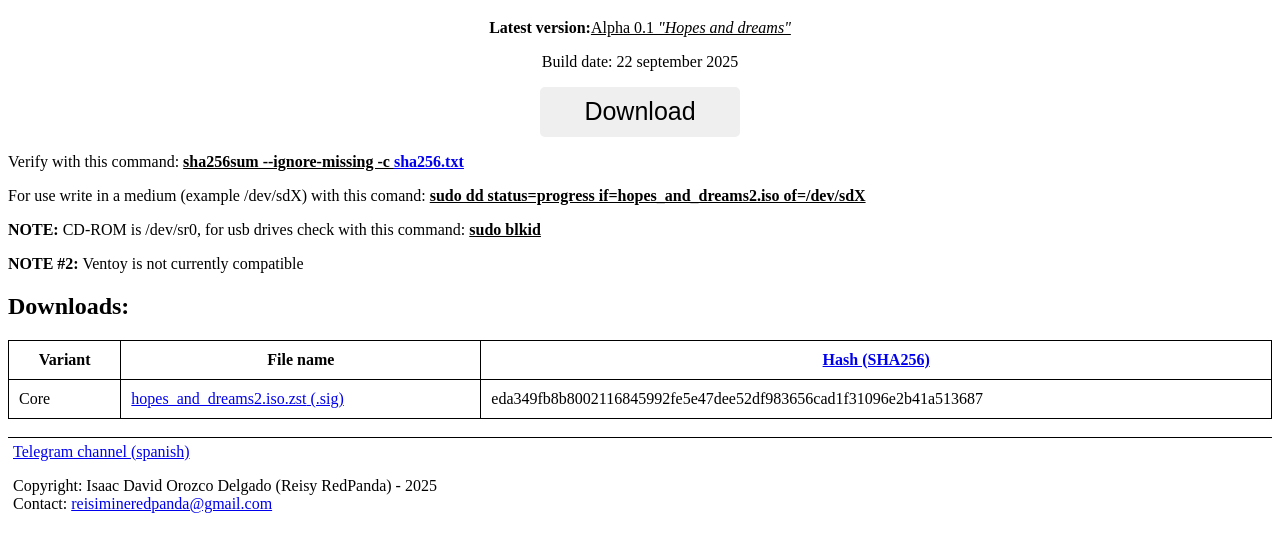
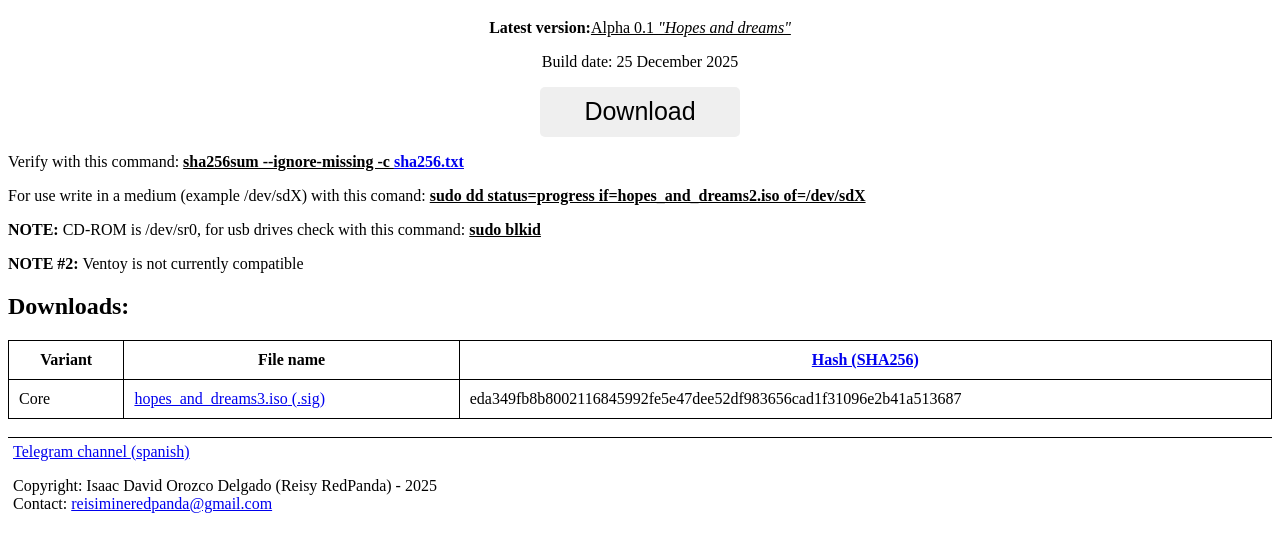
Before and after one commit to RedWareSoft/panwah, a plain HTML site: page index.html in a window 1280 px wide. Shown: the part 381-923 px from the top of the page. Drawn offline with Linux system fonts and the light colour scheme.

Commit message:
Update index.html

```diff
--- a/index.html
+++ b/index.html
@@ -8,7 +8,7 @@
 		<img src="web/img/screenshot.jpeg" width="500px">
 		<h1>Panwah</h1>
 		<p><b>Latest version:</b><u>Alpha 0.1 <i>"Hopes and dreams"</i></u></p>
-		<p>Build date: 22 september 2025</p>
+		<p>Build date: 25 December 2025</p>
 		<a href="#downloads"><button>Download</button></a>
 	</div>
 	<p>Verify with this command: <b><u>sha256sum --ignore-missing -c <a href="https://sourceforge.net/projects/panwah/files/Alpha/Alpha%200.1/25.12.2025/sha256.txt/download">sha256.txt</a></u></b></p>
@@ -24,7 +24,7 @@
 		</tr>
 		<tr>
 			<td>Core</td>
-			<td><a href="https://sourceforge.net/projects/panwah/files/Alpha/Alpha%200.1/25.12.2025/hopes_and_dreams3.iso/download">hopes_and_dreams2.iso.zst</a><a href="https://sourceforge.net/projects/panwah/files/Alpha/Alpha%200.1/25.12.2025/hopes_and_dreams3.iso.sig/download"> (.sig)</a></td>
+			<td><a href="https://sourceforge.net/projects/panwah/files/Alpha/Alpha%200.1/25.12.2025/hopes_and_dreams3.iso/download">hopes_and_dreams3.iso</a><a href="https://sourceforge.net/projects/panwah/files/Alpha/Alpha%200.1/25.12.2025/hopes_and_dreams3.iso.sig/download"> (.sig)</a></td>
 			<td>eda349fb8b8002116845992fe5e47dee52df983656cad1f31096e2b41a513687</td>
 		</tr>
 	</table>
```
